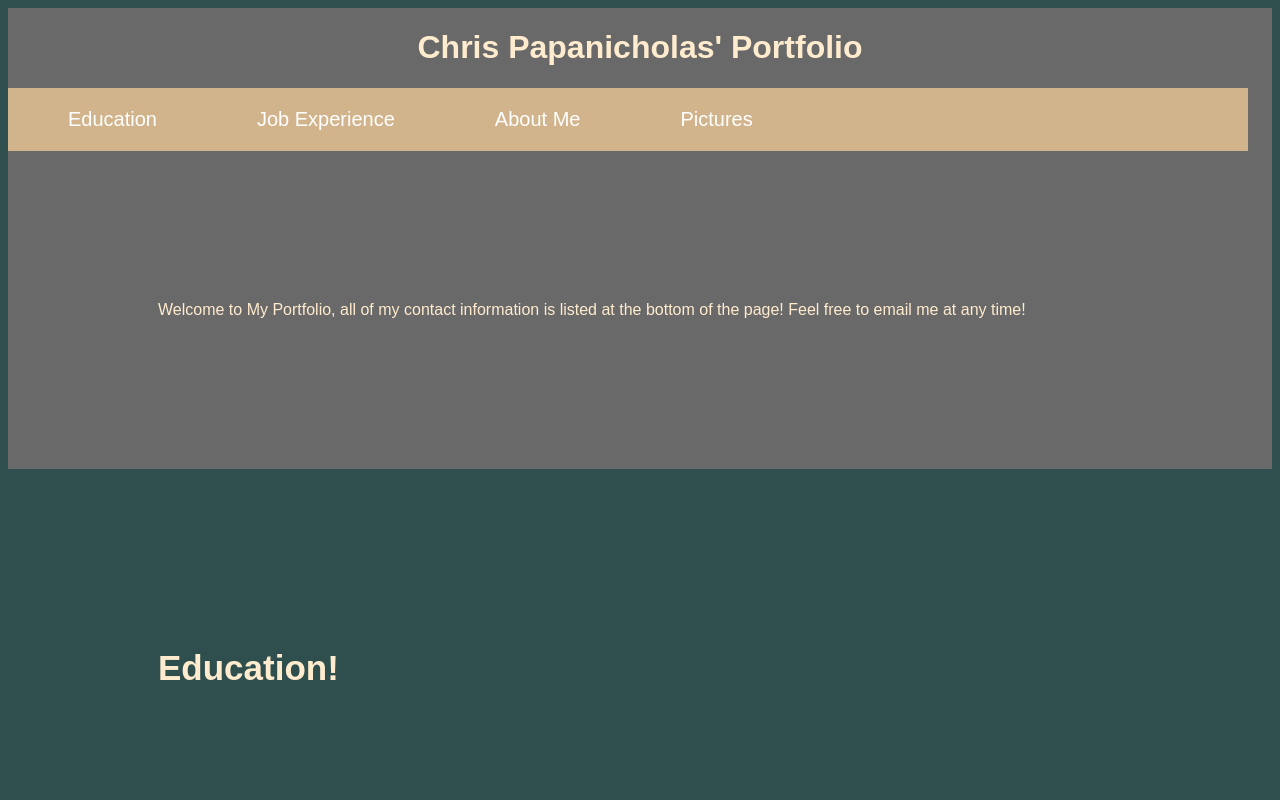
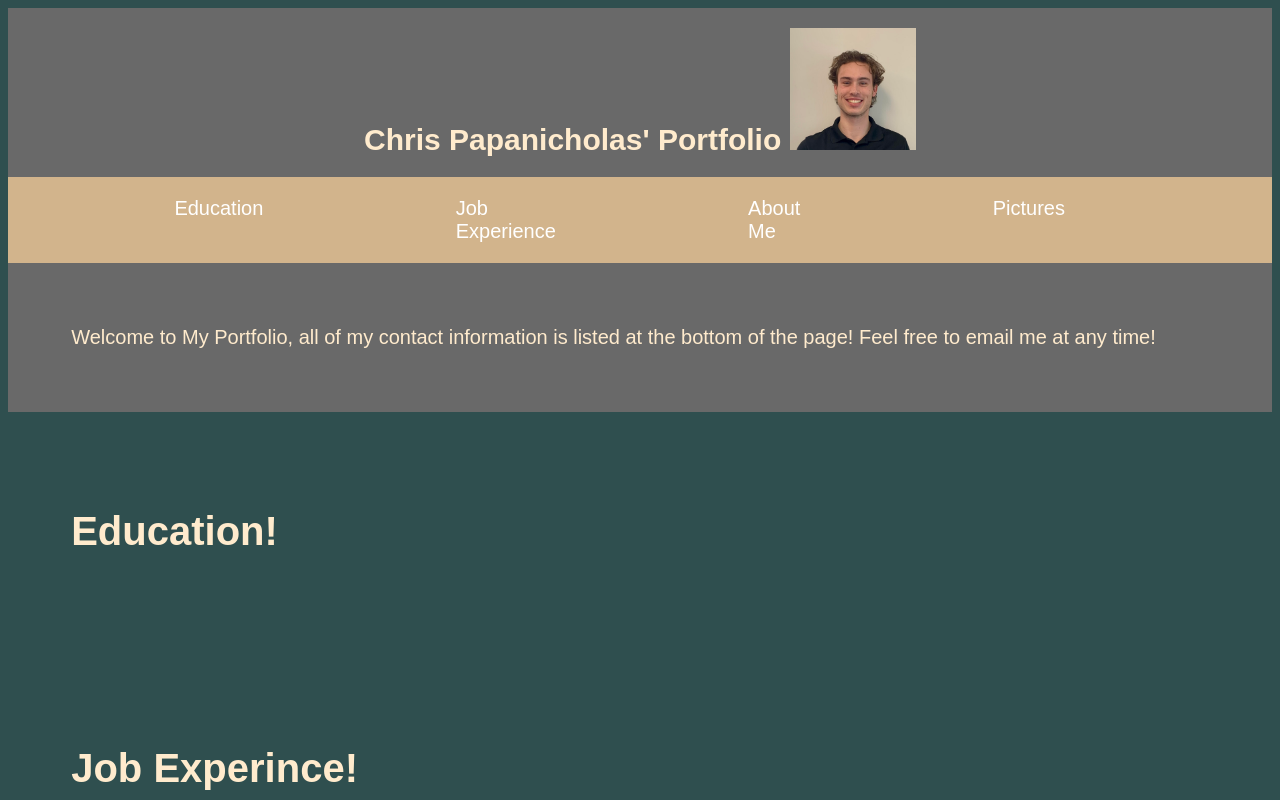
Before and after one commit to cpapanicholas/Transcending-Seven-Nen, a plain HTML site: page index.html in a window 1280 px wide. Shown: the top 800 px of the page. Drawn offline with Linux system fonts and the light colour scheme.

Commit message:
tried to make everything compatiable with different screens

```diff
--- a/css/style.css
+++ b/css/style.css
@@ -16,8 +16,19 @@ header{
 
 
 }
+header p{
+    font-size: 175%;
+}
 header h1{
     text-align: center;
+    font-size: 300%;
+
+
+
+}
+header h1 img{
+    max-width: 10%;
+    max-height: 10%;
 
 
 }
@@ -26,9 +37,9 @@ nav{
     justify-content: space-between;
     align-items: center;
     background-color: tan;
-    max-width: 1200px;
+    max-width: 80%;
     margin: 0 ;
-    padding: 0 20px
+    padding: 0 10%
 
 }
 
@@ -42,7 +53,7 @@ nav{
 }
 
 .nav-links li{
-    margin-right: 100px;
+    margin-right: 50%;
 }
 
 .nav-links a{
@@ -66,7 +77,7 @@ body{
 
 body section{
     color: blanchedalmond;
-    margin: 150px;
+    margin: 5%;
 
 
 
@@ -78,14 +89,17 @@ body section{
 
 section h1{
 
-    font-size: 35px;
+    font-size: 400%;
 
 
+}
+section p{
+    font-size: 200%;
 }
 
 
 footer{
-    margin-top: 100px;
+    margin-top: 70%;
 
 
     background-color: tan;
@@ -97,12 +111,10 @@ footer{
 footer ul{
     display: inline-block; list-style: lower-greek;
     font-family: Arial, Helvetica, sans-serif;
-    margin-left: 15px;
-    font-size: 20px;
+    margin-left: 5%;
+    font-size: 250%;
     display: flex;
     justify-content: space-between;
-
-
 
 }
 
@@ -110,15 +122,11 @@ footer h1{
     font-size: 40px;
     font-family: Arial, Helvetica, sans-serif
 
-
-
 }
 
 img{
-    max-width: 275px;
-    max-height: 275px;
-
-
+    max-width: 24%;
+    max-height: 24%;
 
 }
 
@@ -254,13 +262,24 @@ img{
 
   @media screen and (max-width: 768px) {
     body {
-      flex-direction: column;
-    }
-  }
+        font-size: 14px;
 
-  @media screen and (min-width: 400px) {
-    body {
-        flex-direction: column;
+        nav{
+            font-size: 8px;
+        }
+
     }
 
   }
+
+  @media screen and (min-width: 480px) {
+    body {
+       font-size: 10px;
+
+       nav{
+        font-size: 6px;
+    }
+    }
+
+
+  }
--- a/index.html
+++ b/index.html
@@ -9,7 +9,9 @@
 </head>
 <body>
     <header>
-        <h1>Chris Papanicholas' Portfolio</h1>
+        <h1>Chris Papanicholas' Portfolio
+            <img src="./images/unnamed 5.jpg">
+        </h1>
         <Nav class="navfont">
             <ul class="nav-links">
                 <li><a href="#">Education</a></li>
@@ -53,6 +55,7 @@
             <img src="./images/unnamed.jpg">
             <img src="./images/unnamed1.jpg">
             <img src="./images/unnamed  3.jpg">
+            <img src="./images/unnamed 2.jpg">
 
 
         </p>
```
Also changed, not shown: images/unnamed 5.jpg (renamed from images/unnamed (5.jpg).
